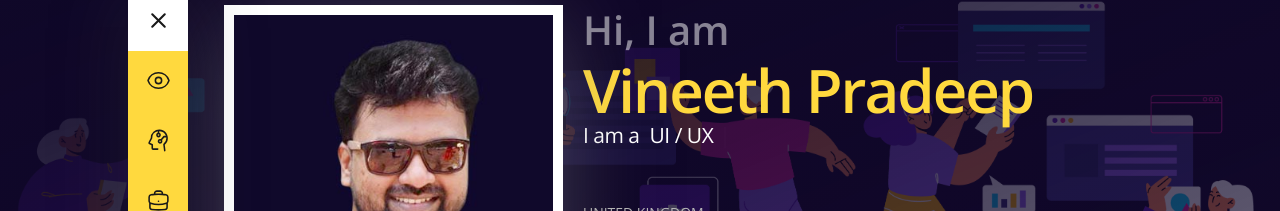
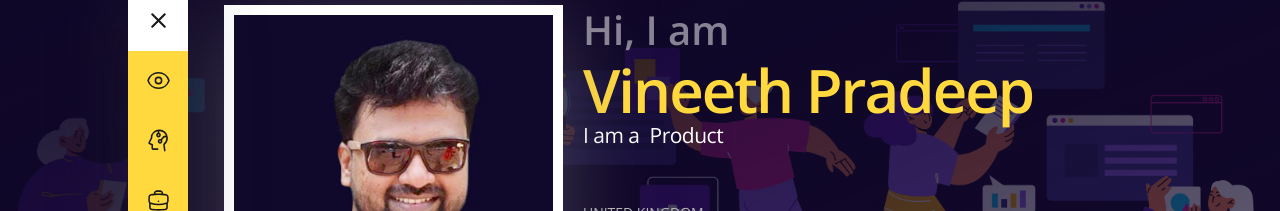
Before and after one commit to vineethpradeep/Vineeth_portfolio, a React (Vite) app: page / in a window 1280 px wide. Shown: the part 75-286 px from the top of the page. Built offline with nearby package versions, Linux system fonts and the light colour scheme.

Commit message:
skill update

```diff
--- a/src/data/constants.js
+++ b/src/data/constants.js
@@ -42,6 +42,8 @@ export const bio = {
   name: "Vineeth Pradeep",
   roles: [
     "UI / UX Designer",
+    "Product Designer",
+    "Generative AI UI / UX Designer",
     "UI / UX Developer",
     "Frontend Developer",
     "Application Developer",
```
